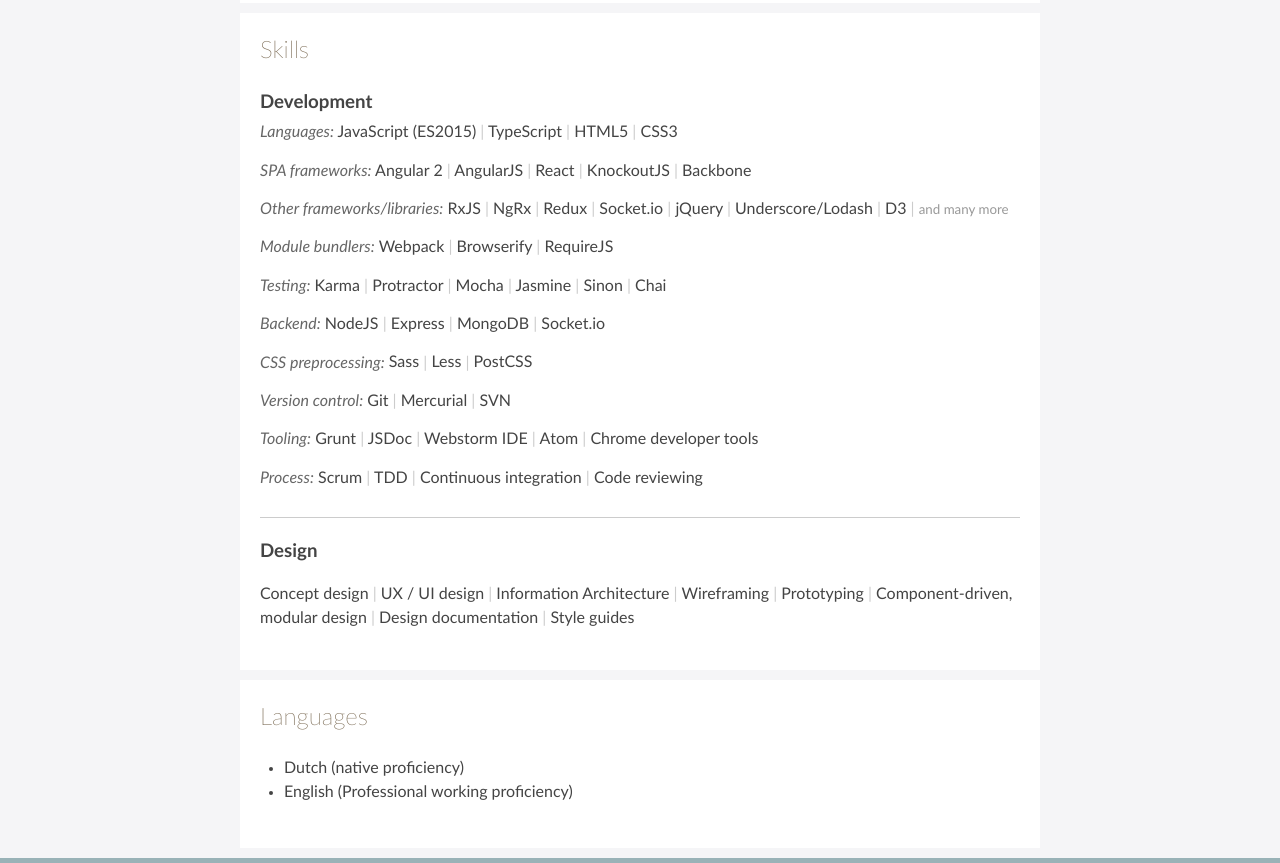
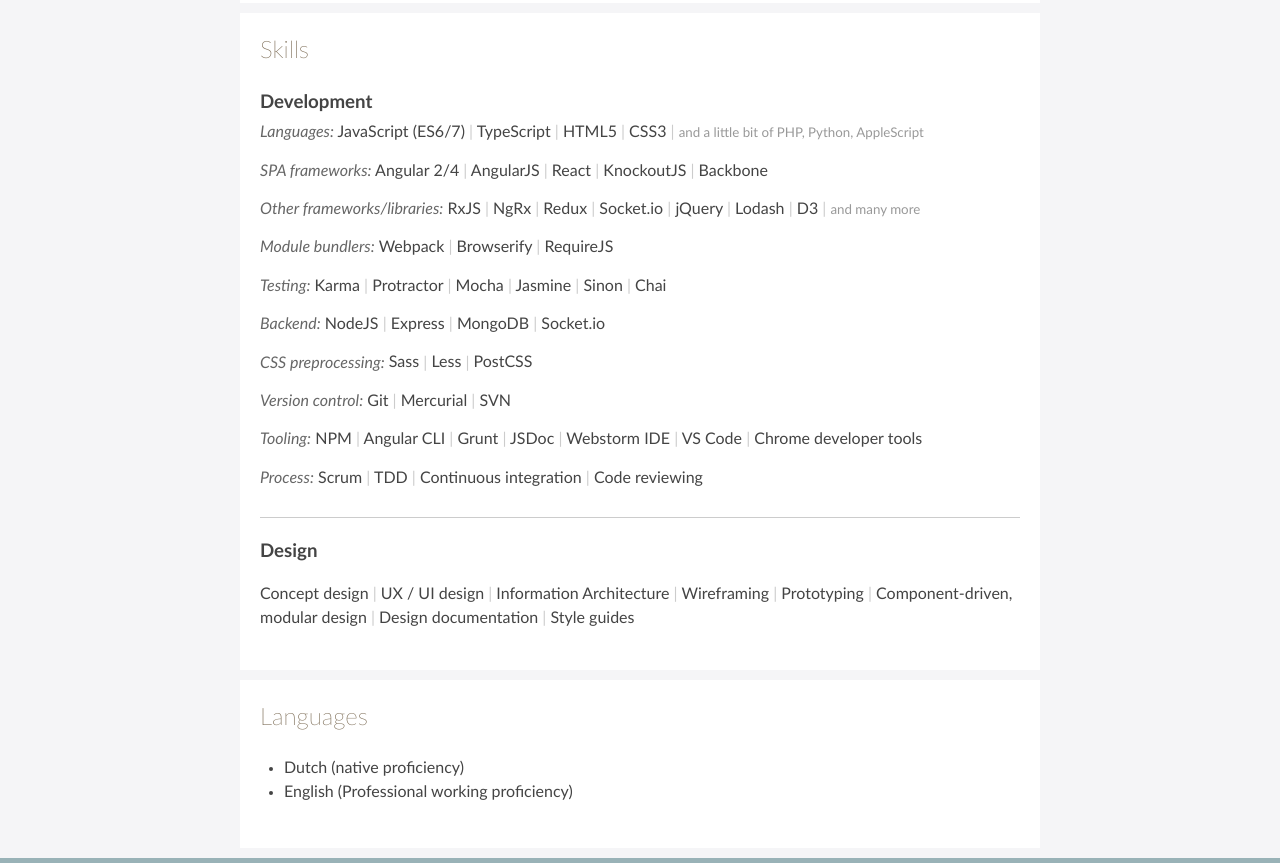
Before and after one commit to andrehaveman/andrehaveman.github.io, a website: page resume.html in a window 1280 px wide. Shown: the part 1880-2743 px from the top of the page. Drawn offline with Linux system fonts and the light colour scheme.

Commit message:
Updated skills list

```diff
--- a/resume.html
+++ b/resume.html
@@ -137,14 +137,15 @@
                 <ul class="skill-list">
                     <li>
                         <span class="skill__header">Languages:</span>
-                        <span class="keyword">JavaScript (ES2015)</span>
+                        <span class="keyword">JavaScript (ES6/7)</span>
                         <span class="keyword">TypeScript</span>
                         <span class="keyword">HTML5</span>
                         <span class="keyword">CSS3</span>
+                        <span class="skill__more">and a little bit of PHP, Python, AppleScript</span>
                     </li>
                     <li>
                         <span class="skill__header">SPA frameworks:</span>
-                        <span class="keyword">Angular 2</span>
+                        <span class="keyword">Angular 2/4</span>
                         <span class="keyword">AngularJS</span>
                         <span class="keyword">React</span>
                         <span class="keyword">KnockoutJS</span>
@@ -157,7 +158,7 @@
                         <span class="keyword">Redux</span>
                         <span class="keyword">Socket.io</span>
                         <span class="keyword">jQuery</span>
-                        <span class="keyword">Underscore/Lodash</span>
+                        <span class="keyword">Lodash</span>
                         <span class="keyword">D3</span>
                         <span class="skill__more">and many more</span>
                     </li>
@@ -197,10 +198,12 @@
                     </li>
                     <li>
                         <span class="skill__header">Tooling:</span>
+                        <span class="keyword">NPM</span>
+                        <span class="keyword">Angular CLI</span>
                         <span class="keyword">Grunt</span>
                         <span class="keyword">JSDoc</span>
                         <span class="keyword">Webstorm IDE</span>
-                        <span class="keyword">Atom</span>
+                        <span class="keyword">VS Code</span>
                         <span class="keyword">Chrome developer tools</span>
                     </li>
                     <li>
```
